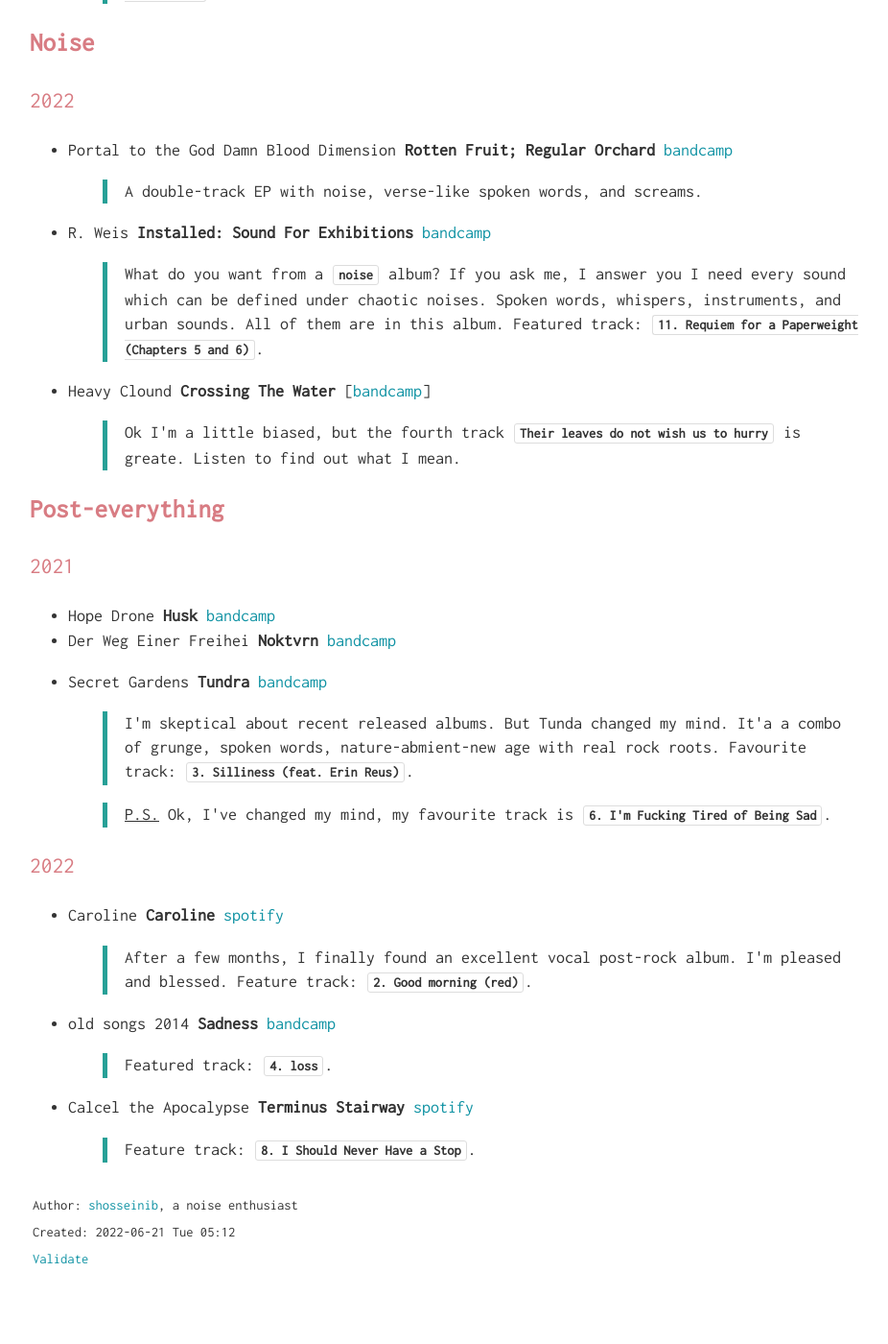
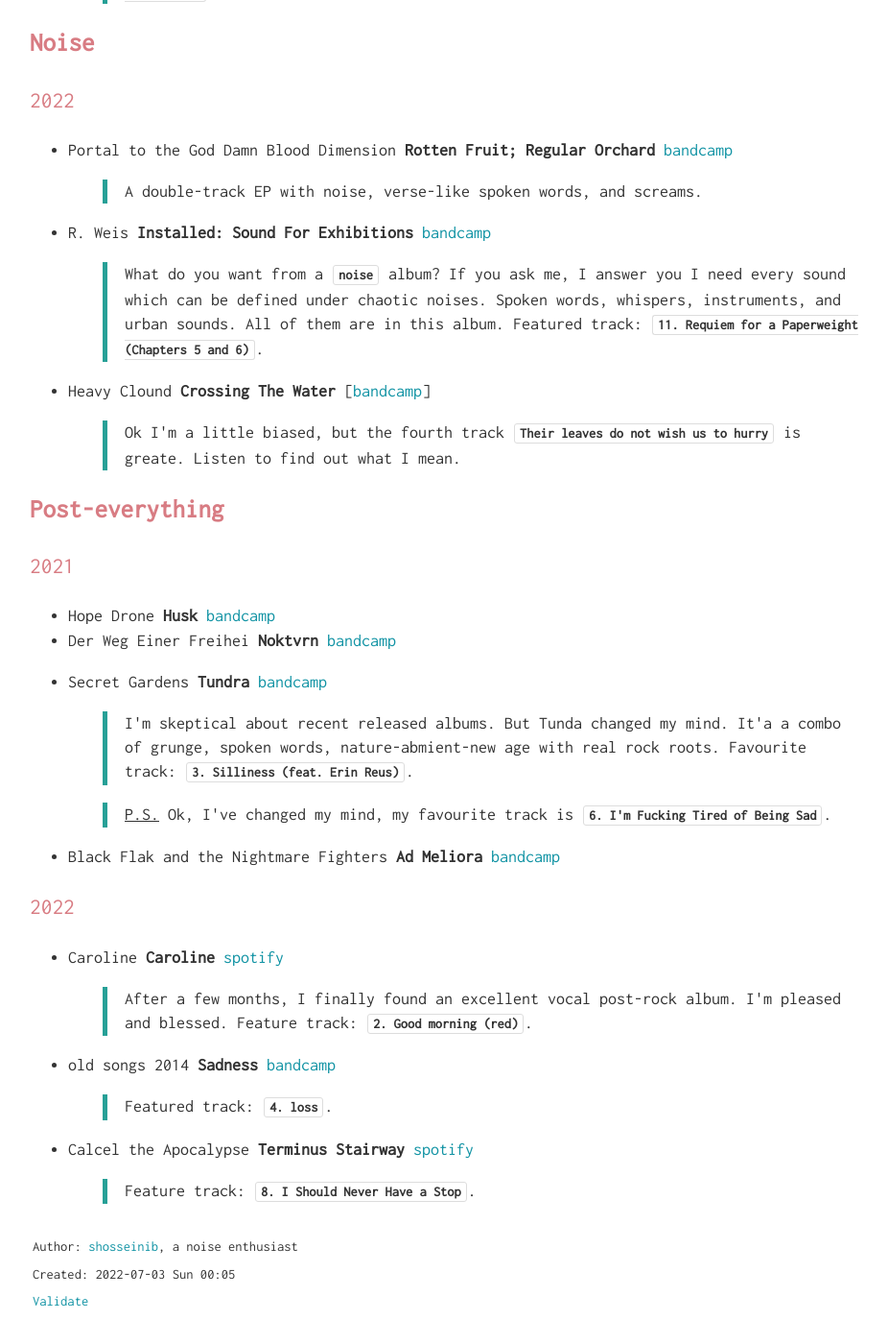
Before and after one commit to shosseinib/shosseinib.github.io, a Jekyll site: the page music.html, which Jekyll copies as it is, in a window 1280 px wide and 1400 px high, scrolled down 5191 px. Shown: the whole window at 96% size, without its empty margins (159-1085 px from the left). Built offline with Jekyll 4.4.1, drawn with Linux system fonts in a browser that asks for light colours; some web fonts are replaced; before the commit the page ends 6548 px from its top, so only the background shows below that.

```diff
--- a/music.html
+++ b/music.html
@@ -3,7 +3,7 @@
 "http://www.w3.org/TR/xhtml1/DTD/xhtml1-strict.dtd">
 <html xmlns="http://www.w3.org/1999/xhtml" lang="en" xml:lang="en">
 <head>
-<!-- 2022-06-21 Tue 05:12 -->
+<!-- 2022-07-03 Sun 00:05 -->
 <meta http-equiv="Content-Type" content="text/html;charset=utf-8" />
 <meta name="viewport" content="width=device-width, initial-scale=1" />
 <title>Music Journal</title>
@@ -191,7 +191,7 @@
     { font-size: 10px; font-weight: bold; white-space: nowrap; }
   .org-info-js_search-highlight
     { background-color: #ffff00; color: #000000; font-weight: bold; }
-  .org-svg { width: 90%; }
+  .org-svg { }
 </style>
 <style type="text/css">
 @import url('https://fonts.googleapis.com/css2?family=Inconsolata&family=Mirza:wght@500&display=swap');
@@ -205,112 +205,112 @@ html{font-family:'Inconsolata','Mirza',sans-serif;line-height:1.15;-ms-text-size
 <h2>Table of Contents</h2>
 <div id="text-table-of-contents" role="doc-toc">
 <ul>
-<li><a href="#org9559e60"><b>Code of Conduct</b></a></li>
-<li><a href="#orge14fd69"><b>Electronic</b></a>
+<li><a href="#org984c56d"><b>Code of Conduct</b></a></li>
+<li><a href="#org25d24e7"><b>Electronic</b></a>
 <ul>
-<li><a href="#orgbabebbe">2021</a></li>
-<li><a href="#org7e6aa67">2022</a></li>
+<li><a href="#org91266b7">2021</a></li>
+<li><a href="#orge5e812b">2022</a></li>
 </ul>
 </li>
-<li><a href="#org420961a"><b>Experimental &amp; Improvisation</b></a>
+<li><a href="#orgbd8e8f1"><b>Experimental &amp; Improvisation</b></a>
 <ul>
-<li><a href="#org8e8eab8">2019</a></li>
-<li><a href="#org56e89b9">2020</a></li>
-<li><a href="#orgfce728b">2021</a></li>
-<li><a href="#org01671b6">2022</a></li>
+<li><a href="#orgab71d2f">2019</a></li>
+<li><a href="#org685413c">2020</a></li>
+<li><a href="#org018eafb">2021</a></li>
+<li><a href="#org67563ca">2022</a></li>
 </ul>
 </li>
-<li><a href="#org114adc4"><b>Jazz</b></a>
+<li><a href="#org0031102"><b>Jazz</b></a>
 <ul>
-<li><a href="#org44a0eab">2019</a></li>
-<li><a href="#org4cc38c2">2021</a></li>
-<li><a href="#orgbd78aee">2022</a></li>
+<li><a href="#orgaecc243">2019</a></li>
+<li><a href="#org73b94bd">2021</a></li>
+<li><a href="#org5fa94f5">2022</a></li>
 </ul>
 </li>
-<li><a href="#orgd2c34d6"><b>*Metal</b></a>
+<li><a href="#orgb2bd177"><b>*Metal</b></a>
 <ul>
-<li><a href="#orgeef5d45">Death</a>
+<li><a href="#org5f27818">Death</a>
 <ul>
-<li><a href="#org0b69947">2022</a></li>
+<li><a href="#org1d4eab1">2022</a></li>
 </ul>
 </li>
-<li><a href="#org7484ebd">Doom</a>
+<li><a href="#org6ecb2e2">Doom</a>
 <ul>
-<li><a href="#org0e76028">2021</a></li>
-<li><a href="#orgdacb51c">2022</a></li>
+<li><a href="#orgd28f9a3">2021</a></li>
+<li><a href="#orgbb2c18d">2022</a></li>
 </ul>
 </li>
-<li><a href="#orgc6c56f1">Progressive</a></li>
+<li><a href="#orgf26ce93">Progressive</a></li>
 </ul>
 </li>
-<li><a href="#orgc5a7b45"><b>Noise</b></a>
+<li><a href="#orgf073465"><b>Noise</b></a>
 <ul>
-<li><a href="#org31f0ef3">2022</a></li>
+<li><a href="#org2df531f">2022</a></li>
 </ul>
 </li>
-<li><a href="#org0efdae3"><b>Post-everything</b></a>
+<li><a href="#org6144e3f"><b>Post-everything</b></a>
 <ul>
-<li><a href="#orgc4c391c">2021</a></li>
-<li><a href="#orgfa90a8e">2022</a></li>
+<li><a href="#org399f93a">2021</a></li>
+<li><a href="#orgd4a349d">2022</a></li>
 </ul>
 </li>
 </ul>
 </div>
 </div>
-<div id="outline-container-org9559e60" class="outline-2">
-<h2 id="org9559e60"><b>Code of Conduct</b></h2>
-<div class="outline-text-2" id="text-org9559e60">
+<div id="outline-container-org984c56d" class="outline-2">
+<h2 id="org984c56d"><b>Code of Conduct</b></h2>
+<div class="outline-text-2" id="text-org984c56d">
 <p>
 Here I collect music albums that I consider worshiped (in my way) works in <code>Jazz</code>, <code>Post-Everything</code>, <code>Noise</code>, <code>*Metal</code>, <code>Electronic</code>, and <code>Experimental &amp; Improvisation</code>. The order is by year, but there is no order; I may re-sort them by their artist name later; who knows?
 </p>
 </div>
 </div>
 
-<div id="outline-container-orge14fd69" class="outline-2">
-<h2 id="orge14fd69"><b>Electronic</b></h2>
-<div class="outline-text-2" id="text-orge14fd69">
+<div id="outline-container-org25d24e7" class="outline-2">
+<h2 id="org25d24e7"><b>Electronic</b></h2>
+<div class="outline-text-2" id="text-org25d24e7">
 </div>
-<div id="outline-container-orgbabebbe" class="outline-3">
-<h3 id="orgbabebbe">2021</h3>
-<div class="outline-text-3" id="text-orgbabebbe">
+<div id="outline-container-org91266b7" class="outline-3">
+<h3 id="org91266b7">2021</h3>
+<div class="outline-text-3" id="text-org91266b7">
 <ul class="org-ul">
 <li>Doyeq <b>Never Back</b> <a href="https://fuselab.bandcamp.com/album/never-back">bandcamp</a></li>
 <li>HEXSYSTEM <b>Interface OST Vol. II</b> <a href="https://hexsystem.bandcamp.com/album/interface-ost-vol-ii?from=fandiscflw">bandcamp</a></li>
 </ul>
 </div>
 </div>
-<div id="outline-container-org7e6aa67" class="outline-3">
-<h3 id="org7e6aa67">2022</h3>
-<div class="outline-text-3" id="text-org7e6aa67">
+<div id="outline-container-orge5e812b" class="outline-3">
+<h3 id="orge5e812b">2022</h3>
+<div class="outline-text-3" id="text-orge5e812b">
 <ul class="org-ul">
 <li>HEXSYSTEM <b>No Confluence</b> <a href="https://hexsystem.bandcamp.com/album/no-confluence?from=fanpub_fnb">bandcamp</a></li>
 </ul>
 </div>
 </div>
 </div>
-<div id="outline-container-org420961a" class="outline-2">
-<h2 id="org420961a"><b>Experimental &amp; Improvisation</b></h2>
-<div class="outline-text-2" id="text-org420961a">
+<div id="outline-container-orgbd8e8f1" class="outline-2">
+<h2 id="orgbd8e8f1"><b>Experimental &amp; Improvisation</b></h2>
+<div class="outline-text-2" id="text-orgbd8e8f1">
 </div>
-<div id="outline-container-org8e8eab8" class="outline-3">
-<h3 id="org8e8eab8">2019</h3>
-<div class="outline-text-3" id="text-org8e8eab8">
+<div id="outline-container-orgab71d2f" class="outline-3">
+<h3 id="orgab71d2f">2019</h3>
+<div class="outline-text-3" id="text-orgab71d2f">
 <ul class="org-ul">
 <li>Sam Andreae/David Birchall/Toshimaru Nakamura/Otto Willberg <b>UK ツアー 2019</b> <a href="https://scatterarchive.bandcamp.com/album/uk-2019?from=fandiscflw">bandcamp</a></li>
 </ul>
 </div>
 </div>
-<div id="outline-container-org56e89b9" class="outline-3">
-<h3 id="org56e89b9">2020</h3>
-<div class="outline-text-3" id="text-org56e89b9">
+<div id="outline-container-org685413c" class="outline-3">
+<h3 id="org685413c">2020</h3>
+<div class="outline-text-3" id="text-org685413c">
 <ul class="org-ul">
 <li>Jean-Luc Guionnet, Annette Krebs <b>pointe sèche</b> <a href="https://annettekrebs.bandcamp.com/album/pointe-s-che">bandcamp</a></li>
 </ul>
 </div>
 </div>
-<div id="outline-container-orgfce728b" class="outline-3">
-<h3 id="orgfce728b">2021</h3>
-<div class="outline-text-3" id="text-orgfce728b">
+<div id="outline-container-org018eafb" class="outline-3">
+<h3 id="org018eafb">2021</h3>
+<div class="outline-text-3" id="text-org018eafb">
 <ul class="org-ul">
 <li>Guilherme Rodrigues &amp; Carlos Santos <b>Uncommon Symmetries</b> <a href="https://guilhermerodrigues.bandcamp.com/album/uncommon-symmetries">bandcamp</a></li>
 <li>I/O - Carlos Santos and Ulrich Mitzlaff <b>Studies on Colour Field Modulation</b> <a href="https://carlossantos.bandcamp.com/album/studies-on-colour-field-modulation">bandcamp</a></li>
@@ -319,9 +319,9 @@ Here I collect music albums that I consider worshiped (in my way) works in <code
 </ul>
 </div>
 </div>
-<div id="outline-container-org01671b6" class="outline-3">
-<h3 id="org01671b6">2022</h3>
-<div class="outline-text-3" id="text-org01671b6">
+<div id="outline-container-org67563ca" class="outline-3">
+<h3 id="org67563ca">2022</h3>
+<div class="outline-text-3" id="text-org67563ca">
 <ul class="org-ul">
 <li>Mark Wagner <b>S☉N RISE / S☉N OF THE SUN</b> <a href="https://zamzamrec.bandcamp.com/album/s-n-rise-s-n-of-the-sun">bandcamp</a></li>
 <li><p>
@@ -336,21 +336,21 @@ I love how the Slovak language is like the Icelandic language. After listening t
 </div>
 </div>
 </div>
-<div id="outline-container-org114adc4" class="outline-2">
-<h2 id="org114adc4"><b>Jazz</b></h2>
-<div class="outline-text-2" id="text-org114adc4">
+<div id="outline-container-org0031102" class="outline-2">
+<h2 id="org0031102"><b>Jazz</b></h2>
+<div class="outline-text-2" id="text-org0031102">
 </div>
-<div id="outline-container-org44a0eab" class="outline-3">
-<h3 id="org44a0eab">2019</h3>
-<div class="outline-text-3" id="text-org44a0eab">
+<div id="outline-container-orgaecc243" class="outline-3">
+<h3 id="orgaecc243">2019</h3>
+<div class="outline-text-3" id="text-orgaecc243">
 <ul class="org-ul">
 <li>Enrico Rava &amp; Joe Lovano <b>Roma (Live)</b> <a href="https://open.spotify.com/album/7oJD5GX7laQuDzSz10eKS2">spotify</a></li>
 </ul>
 </div>
 </div>
-<div id="outline-container-org4cc38c2" class="outline-3">
-<h3 id="org4cc38c2">2021</h3>
-<div class="outline-text-3" id="text-org4cc38c2">
+<div id="outline-container-org73b94bd" class="outline-3">
+<h3 id="org73b94bd">2021</h3>
+<div class="outline-text-3" id="text-org73b94bd">
 <ul class="org-ul">
 <li>Mira Martin-Gray, Bryan Qu, Karen Ng, Nick Dunston <b>Trumpet &amp; Drums REMIX Festival</b> <a href="https://linaallemano.bandcamp.com/album/trumpet-drums-remix-festival">bandcamp</a></li>
 <li>Milton Man Gogh <b>The Great Reset</b> <a href="https://miltonmangogh.bandcamp.com/album/the-great-reset-2?from=fandiscflw">bandcamp</a></li>
@@ -407,9 +407,9 @@ Fetured track: <b><code>3. Manha De Carnaval - Live</code></b>.
 </ul>
 </div>
 </div>
-<div id="outline-container-orgbd78aee" class="outline-3">
-<h3 id="orgbd78aee">2022</h3>
-<div class="outline-text-3" id="text-orgbd78aee">
+<div id="outline-container-org5fa94f5" class="outline-3">
+<h3 id="org5fa94f5">2022</h3>
+<div class="outline-text-3" id="text-org5fa94f5">
 <ul class="org-ul">
 <li>Joel Lyssarides <b>Stay Now</b> <a href="https://joellyssarides.bandcamp.com/releases">bandcamp</a></li>
 <li><p>
@@ -441,17 +441,17 @@ Norway!
 </div>
 </div>
 
-<div id="outline-container-orgd2c34d6" class="outline-2">
-<h2 id="orgd2c34d6"><b>*Metal</b></h2>
-<div class="outline-text-2" id="text-orgd2c34d6">
+<div id="outline-container-orgb2bd177" class="outline-2">
+<h2 id="orgb2bd177"><b>*Metal</b></h2>
+<div class="outline-text-2" id="text-orgb2bd177">
 </div>
-<div id="outline-container-orgeef5d45" class="outline-3">
-<h3 id="orgeef5d45">Death</h3>
-<div class="outline-text-3" id="text-orgeef5d45">
+<div id="outline-container-org5f27818" class="outline-3">
+<h3 id="org5f27818">Death</h3>
+<div class="outline-text-3" id="text-org5f27818">
 </div>
-<div id="outline-container-org0b69947" class="outline-4">
-<h4 id="org0b69947">2022</h4>
-<div class="outline-text-4" id="text-org0b69947">
+<div id="outline-container-org1d4eab1" class="outline-4">
+<h4 id="org1d4eab1">2022</h4>
+<div class="outline-text-4" id="text-org1d4eab1">
 <ul class="org-ul">
 <li><p>
 Septicflesh <b>Modern Primitive</b> <a href="https://septicflesh.bandcamp.com/album/modern-primitive?from=fanpub_nfnb_pr">bandcamp</a>
@@ -465,13 +465,13 @@ Finally, Septicflesh is here! A great greek band with a homogeneous discography
 </div>
 </div>
 </div>
-<div id="outline-container-org7484ebd" class="outline-3">
-<h3 id="org7484ebd">Doom</h3>
-<div class="outline-text-3" id="text-org7484ebd">
+<div id="outline-container-org6ecb2e2" class="outline-3">
+<h3 id="org6ecb2e2">Doom</h3>
+<div class="outline-text-3" id="text-org6ecb2e2">
 </div>
-<div id="outline-container-org0e76028" class="outline-4">
-<h4 id="org0e76028">2021</h4>
-<div class="outline-text-4" id="text-org0e76028">
+<div id="outline-container-orgd28f9a3" class="outline-4">
+<h4 id="orgd28f9a3">2021</h4>
+<div class="outline-text-4" id="text-orgd28f9a3">
 <ul class="org-ul">
 <li>Abysmal Grief <b>Funeral Cult of Personality</b> <a href="https://sunandmoonrecords.bandcamp.com/album/funeral-cult-of-personality">bandcamp</a></li>
 <li>Funeralium <b>Funeralium</b> <a href="https://funeralium.bandcamp.com/album/funeralium?from=fannewrel">bandcamp</a></li>
@@ -482,9 +482,9 @@ Finally, Septicflesh is here! A great greek band with a homogeneous discography
 </ul>
 </div>
 </div>
-<div id="outline-container-orgdacb51c" class="outline-4">
-<h4 id="orgdacb51c">2022</h4>
-<div class="outline-text-4" id="text-orgdacb51c">
+<div id="outline-container-orgbb2c18d" class="outline-4">
+<h4 id="orgbb2c18d">2022</h4>
+<div class="outline-text-4" id="text-orgbb2c18d">
 <ul class="org-ul">
 <li>Where Myth Becomes Memory <b>Rolo Tomassi</b> <a href="https://rolotomassi.bandcamp.com/album/where-myth-becomes-memory?from=fanpub_fnb_pr">bandcamp</a></li>
 <li><p>
@@ -539,9 +539,9 @@ A classic doom metal, with long reefs, great basses, and lyrical procedure. Feat
 </div>
 </div>
 </div>
-<div id="outline-container-orgc6c56f1" class="outline-3">
-<h3 id="orgc6c56f1">Progressive</h3>
-<div class="outline-text-3" id="text-orgc6c56f1">
+<div id="outline-container-orgf26ce93" class="outline-3">
+<h3 id="orgf26ce93">Progressive</h3>
+<div class="outline-text-3" id="text-orgf26ce93">
 <ul class="org-ul">
 <li><p>
 Venus Principle <b>Stand In Your Light</b> <a href="https://venusprinciple.bandcamp.com/album/stand-in-your-light-deluxe-edition?from=fanpub_nfnb_pr">bandcamp</a>
@@ -555,13 +555,13 @@ Let's be honest. It's too rare for me to listen a combo of male and female vocal
 </div>
 </div>
 </div>
-<div id="outline-container-orgc5a7b45" class="outline-2">
-<h2 id="orgc5a7b45"><b>Noise</b></h2>
-<div class="outline-text-2" id="text-orgc5a7b45">
+<div id="outline-container-orgf073465" class="outline-2">
+<h2 id="orgf073465"><b>Noise</b></h2>
+<div class="outline-text-2" id="text-orgf073465">
 </div>
-<div id="outline-container-org31f0ef3" class="outline-3">
-<h3 id="org31f0ef3">2022</h3>
-<div class="outline-text-3" id="text-org31f0ef3">
+<div id="outline-container-org2df531f" class="outline-3">
+<h3 id="org2df531f">2022</h3>
+<div class="outline-text-3" id="text-org2df531f">
 <ul class="org-ul">
 <li><p>
 Portal to the God Damn Blood Dimension <b>Rotten Fruit; Regular Orchard</b> <a href="https://portaltothegoddamnblooddimension.bandcamp.com/album/rotten-fruit-regular-orchard?from=fandiscflw">bandcamp</a>
@@ -591,13 +591,13 @@ Ok I'm a little biased, but the fourth track <b><code>Their leaves do not wish u
 </div>
 </div>
 </div>
-<div id="outline-container-org0efdae3" class="outline-2">
-<h2 id="org0efdae3"><b>Post-everything</b></h2>
-<div class="outline-text-2" id="text-org0efdae3">
+<div id="outline-container-org6144e3f" class="outline-2">
+<h2 id="org6144e3f"><b>Post-everything</b></h2>
+<div class="outline-text-2" id="text-org6144e3f">
 </div>
-<div id="outline-container-orgc4c391c" class="outline-3">
-<h3 id="orgc4c391c">2021</h3>
-<div class="outline-text-3" id="text-orgc4c391c">
+<div id="outline-container-org399f93a" class="outline-3">
+<h3 id="org399f93a">2021</h3>
+<div class="outline-text-3" id="text-org399f93a">
 <ul class="org-ul">
 <li>Hope Drone <b>Husk</b> <a href="https://hopedrone.bandcamp.com/album/husk">bandcamp</a></li>
 <li>Der Weg Einer Freihei <b>Noktvrn</b> <a href="https://derwegeinerfreiheitsom.bandcamp.com/album/noktvrn?from=fanpub_nfnb_pr">bandcamp</a></li>
@@ -614,12 +614,20 @@ I'm skeptical about recent released albums. But Tunda changed my mind. It'a a co
 <span class="underline">P.S.</span> Ok, I've changed my mind, my favourite track is <b><code>6. I'm Fucking Tired of Being Sad</code></b>.
 </p>
 </blockquote></li>
+<li><p>
+Black Flak and the Nightmare Fighters <b>Ad Meliora</b> <a href="https://blackflakslc.bandcamp.com/album/ad-meliora">bandcamp</a>
+</p>
+<blockquote>
+<p>
+
+</p>
+</blockquote></li>
 </ul>
 </div>
 </div>
-<div id="outline-container-orgfa90a8e" class="outline-3">
-<h3 id="orgfa90a8e">2022</h3>
-<div class="outline-text-3" id="text-orgfa90a8e">
+<div id="outline-container-orgd4a349d" class="outline-3">
+<h3 id="orgd4a349d">2022</h3>
+<div class="outline-text-3" id="text-orgd4a349d">
 <ul class="org-ul">
 <li><p>
 Caroline <b>Caroline</b> <a href="https://open.spotify.com/album/4X12VfRomM649eKXd1qKMf">spotify</a>
@@ -652,7 +660,7 @@ Feature track: <b><code>8. I Should Never Have a Stop</code></b>.
 </div>
 <div id="postamble" class="status">
 <p class="author">Author: <a href="https://shosseinib.github.io">shosseinib</a>, a noise enthusiast</p>
-<p class="date">Created: 2022-06-21 Tue 05:12</p>
+<p class="date">Created: 2022-07-03 Sun 00:05</p>
 <p class="validation"><a href="https://validator.w3.org/check?uri=referer">Validate</a></p>
 </div>
 </body>
```
Also changed, not shown: music.org (line endings or trailing spaces).
